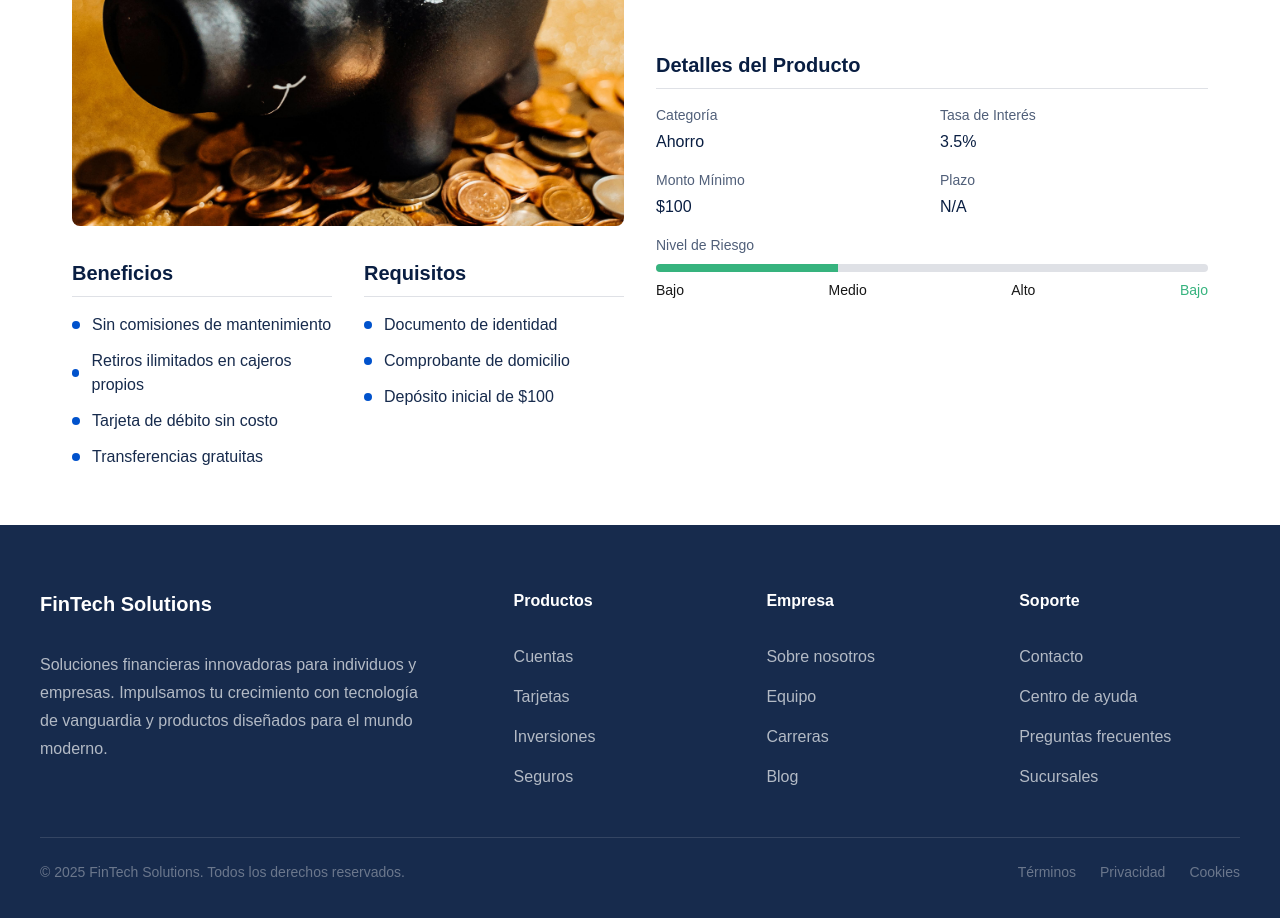
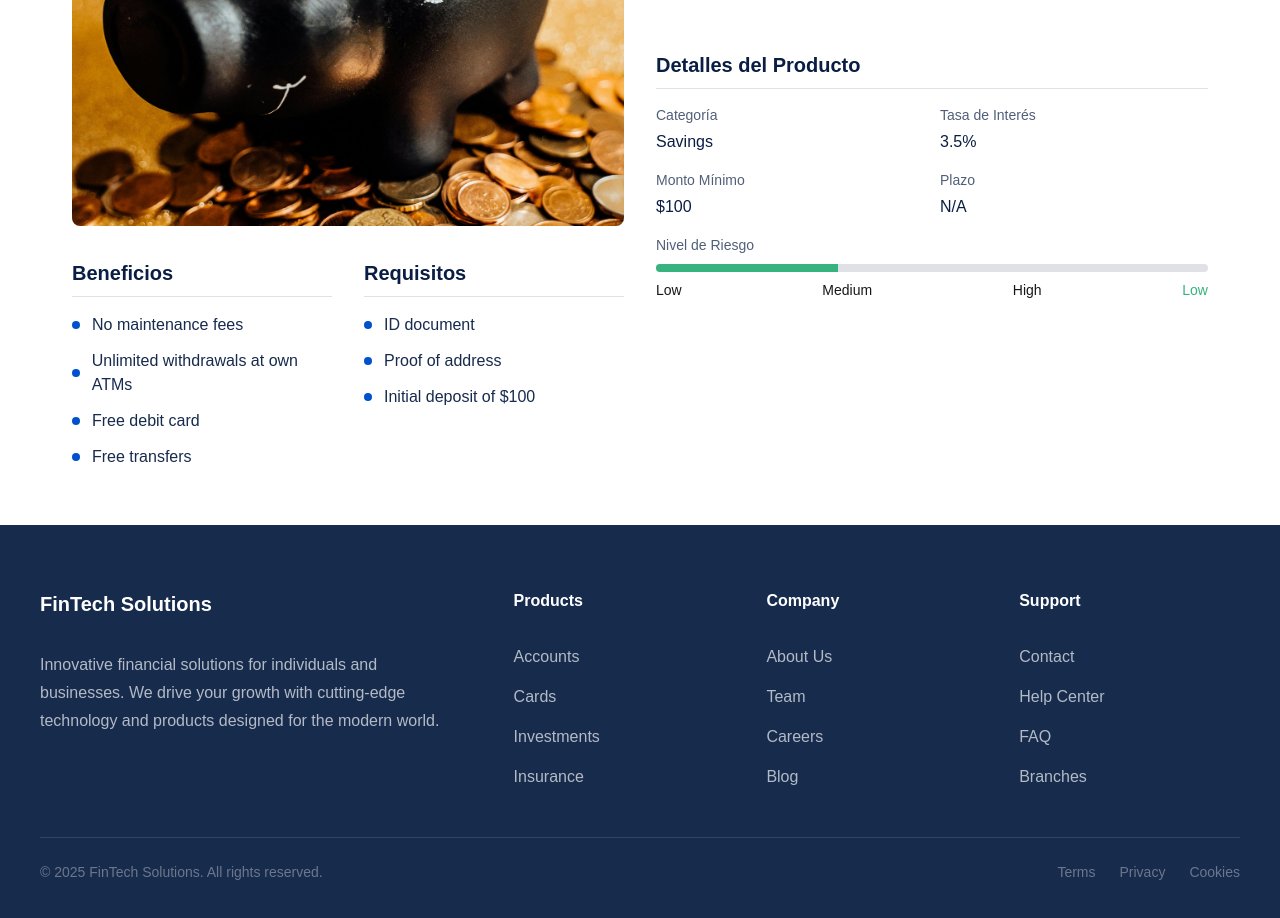
Before and after one commit to josephrojas21/finance-products, a Next.js app: page /product/1 in a window 1280 px wide. Shown: the part 340-1258 px from the top of the page. Built offline with nearby package versions, Linux system fonts and the light colour scheme.

Commit message:
Update application to English language, enhancing accessibility and user experience.

```diff
--- a/app/(general)/product/[id]/page.tsx
+++ b/app/(general)/product/[id]/page.tsx
@@ -259,10 +259,10 @@ export default function ProductDetail() {
       <PageContainer>
         <Main>
           <BackButton onClick={() => router.push('/')}>
-            &larr; Volver al catálogo
+            &larr; Back to home
           </BackButton>
-          <h1>Producto no encontrado</h1>
-          <p>Lo sentimos, el producto que estás buscando no existe.</p>
+          <h1>Product not found</h1>
+          <p>Sorry, the product you are looking for does not exist.</p>
         </Main>
         <Footer />
       </PageContainer>
@@ -273,7 +273,7 @@ export default function ProductDetail() {
     <PageContainer>
       <Main>
         <BackButton onClick={() => router.push('/')}>
-          &larr; Volver al catálogo
+          &larr; Back to home
         </BackButton>
 
         {product && (
@@ -361,12 +361,12 @@ export default function ProductDetail() {
                 <RiskContainer>
                   <RiskLabel>Nivel de Riesgo</RiskLabel>
                   <RiskBar>
-                    <RiskIndicator level={product.riskLevel} />
+                    <RiskIndicator level={product.riskLevel === 'Low' ? 'Bajo' : product.riskLevel === 'Medium' ? 'Medio' : 'Alto'} />
                   </RiskBar>
-                  <RiskDescription level={product.riskLevel}>
-                    <span>Bajo</span>
-                    <span>Medio</span>
-                    <span>Alto</span>
+                  <RiskDescription level={product.riskLevel === 'Low' ? 'Bajo' : product.riskLevel === 'Medium' ? 'Medio' : 'Alto'}>
+                    <span>Low</span>
+                    <span>Medium</span>
+                    <span>High</span>
                     <span>{product.riskLevel}</span>
                   </RiskDescription>
                 </RiskContainer>
--- a/app/components/HeroBackground.tsx
+++ b/app/components/HeroBackground.tsx
@@ -50,7 +50,7 @@ const HeroBackground: React.FC<HeroBackgroundProps> = ({ className }) => {
       <ImageContainer>
         <Image
           src="/images/background-app.jpg"
-          alt="Paisaje financiero"
+          alt="Financial landscape"
           fill
           priority
           style={{
--- a/app/components/features/ProductCard.tsx
+++ b/app/components/features/ProductCard.tsx
@@ -89,16 +89,16 @@ const DetailValue = styled.span`
 `;
 
 type RiskLevelProps = {
-  level: 'Bajo' | 'Medio' | 'Alto';
+  level: 'Low' | 'Medium' | 'High';
 };
 
-const getRiskColor = (level: 'Bajo' | 'Medio' | 'Alto', theme: Theme) => {
+const getRiskColor = (level: 'Low' | 'Medium' | 'High', theme: Theme) => {
   switch (level) {
-    case 'Bajo':
+    case 'Low':
       return theme.colors.success;
-    case 'Medio':
+    case 'Medium':
       return theme.colors.warning;
-    case 'Alto':
+    case 'High':
       return theme.colors.error;
     default:
       return theme.colors.neutral[500];
@@ -172,29 +172,29 @@ export const ProductCard: React.FC<ProductCardProps> = ({ product, className })
         <ProductDetails>
           {product.interestRate !== null && (
             <Detail>
-              <DetailLabel>Tasa de Interés</DetailLabel>
+              <DetailLabel>Interest Rate</DetailLabel>
               <DetailValue>{product.interestRate}%</DetailValue>
             </Detail>
           )}
 
           <Detail>
-            <DetailLabel>Categoría</DetailLabel>
+            <DetailLabel>Category</DetailLabel>
             <DetailValue>{product.category}</DetailValue>
           </Detail>
 
           <Detail>
-            <DetailLabel>Nivel de Riesgo</DetailLabel>
+            <DetailLabel>Risk Level</DetailLabel>
             <RiskLevel level={product.riskLevel}>{product.riskLevel}</RiskLevel>
           </Detail>
 
           <Detail>
-            <DetailLabel>Monto Mínimo</DetailLabel>
-            <DetailValue>${product.minAmount.toLocaleString('es-MX')}</DetailValue>
+            <DetailLabel>Minimum Amount</DetailLabel>
+            <DetailValue>${product.minAmount.toLocaleString('en-US')}</DetailValue>
           </Detail>
         </ProductDetails>
 
-        <ViewButton href={`/product/${product.id}`} aria-label={`Ver detalles de ${product.name}`}>
-          Ver Detalles
+        <ViewButton href={`/product/${product.id}`} aria-label={`View details of ${product.name}`}>
+          View Details
         </ViewButton>
       </CardContent>
     </Card>
--- a/app/components/layout/Footer.tsx
+++ b/app/components/layout/Footer.tsx
@@ -116,45 +116,45 @@ export const Footer: React.FC<FooterProps> = ({ className }) => {
         <Column>
           <Logo>FinTech Solutions</Logo>
           <Description>
-            Soluciones financieras innovadoras para individuos y empresas.
-            Impulsamos tu crecimiento con tecnología de vanguardia y productos
-            diseñados para el mundo moderno.
+            Innovative financial solutions for individuals and businesses.
+            We drive your growth with cutting-edge technology and products
+            designed for the modern world.
           </Description>
         </Column>
 
         <Column>
-          <ColumnTitle>Productos</ColumnTitle>
-          <FooterLink href="/#cuentas">Cuentas</FooterLink>
-          <FooterLink href="/#tarjetas">Tarjetas</FooterLink>
-          <FooterLink href="/#inversiones">Inversiones</FooterLink>
-          <FooterLink href="/#seguros">Seguros</FooterLink>
+          <ColumnTitle>Products</ColumnTitle>
+          <FooterLink href="/#cuentas">Accounts</FooterLink>
+          <FooterLink href="/#tarjetas">Cards</FooterLink>
+          <FooterLink href="/#inversiones">Investments</FooterLink>
+          <FooterLink href="/#seguros">Insurance</FooterLink>
         </Column>
 
         <Column>
-          <ColumnTitle>Empresa</ColumnTitle>
-          <FooterLink href="/#nosotros">Sobre nosotros</FooterLink>
-          <FooterLink href="/#equipo">Equipo</FooterLink>
-          <FooterLink href="/#carreras">Carreras</FooterLink>
+          <ColumnTitle>Company</ColumnTitle>
+          <FooterLink href="/#nosotros">About Us</FooterLink>
+          <FooterLink href="/#equipo">Team</FooterLink>
+          <FooterLink href="/#carreras">Careers</FooterLink>
           <FooterLink href="/#blog">Blog</FooterLink>
         </Column>
 
         <Column>
-          <ColumnTitle>Soporte</ColumnTitle>
-          <FooterLink href="/#contacto">Contacto</FooterLink>
-          <FooterLink href="/#ayuda">Centro de ayuda</FooterLink>
-          <FooterLink href="/#preguntas">Preguntas frecuentes</FooterLink>
-          <FooterLink href="/#sucursales">Sucursales</FooterLink>
+          <ColumnTitle>Support</ColumnTitle>
+          <FooterLink href="/#contacto">Contact</FooterLink>
+          <FooterLink href="/#ayuda">Help Center</FooterLink>
+          <FooterLink href="/#preguntas">FAQ</FooterLink>
+          <FooterLink href="/#sucursales">Branches</FooterLink>
         </Column>
       </FooterContent>
 
       <FooterBottom>
         <Copyright>
-          &copy; {currentYear} FinTech Solutions. Todos los derechos reservados.
+          &copy; {currentYear} FinTech Solutions. All rights reserved.
         </Copyright>
 
         <LegalLinks>
-          <LegalLink href="/terminos">Términos</LegalLink>
-          <LegalLink href="/privacidad">Privacidad</LegalLink>
+          <LegalLink href="/terminos">Terms</LegalLink>
+          <LegalLink href="/privacidad">Privacy</LegalLink>
           <LegalLink href="/cookies">Cookies</LegalLink>
         </LegalLinks>
       </FooterBottom>
--- a/app/data/products.ts
+++ b/app/data/products.ts
@@ -3,22 +3,22 @@ import { Product } from '../types/product';
 export const products: Product[] = [
   {
     id: '1',
-    name: 'Cuenta de Ahorro Plus',
-    type: 'Cuenta',
+    name: 'Plus Savings Account',
+    type: 'Account',
     interestRate: 3.5,
-    category: 'Ahorro',
-    riskLevel: 'Bajo',
-    description: 'Cuenta de ahorro con alta rentabilidad y disponibilidad inmediata de tus fondos.',
+    category: 'Savings',
+    riskLevel: 'Low',
+    description: 'Savings account with high profitability and immediate availability of your funds.',
     benefits: [
-      'Sin comisiones de mantenimiento',
-      'Retiros ilimitados en cajeros propios',
-      'Tarjeta de débito sin costo',
-      'Transferencias gratuitas'
+      'No maintenance fees',
+      'Unlimited withdrawals at own ATMs',
+      'Free debit card',
+      'Free transfers'
     ],
     requirements: [
-      'Documento de identidad',
-      'Comprobante de domicilio',
-      'Depósito inicial de $100'
+      'ID document',
+      'Proof of address',
+      'Initial deposit of $100'
     ],
     minAmount: 100,
     maxAmount: null,
@@ -27,22 +27,22 @@ export const products: Product[] = [
   },
   {
     id: '2',
-    name: 'Tarjeta de Crédito Platinum',
-    type: 'Tarjeta',
+    name: 'Platinum Credit Card',
+    type: 'Card',
     interestRate: 18.9,
-    category: 'Crédito',
-    riskLevel: 'Medio',
-    description: 'Tarjeta de crédito con beneficios exclusivos, acumulación de puntos y descuentos en establecimientos seleccionados.',
+    category: 'Credit',
+    riskLevel: 'Medium',
+    description: 'Credit card with exclusive benefits, point accumulation, and discounts at selected establishments.',
     benefits: [
-      'Acumulación de 2 puntos por cada $1 gastado',
-      'Seguro de viaje internacional',
-      'Acceso a salas VIP en aeropuertos',
-      'Descuentos en restaurantes'
+      'Earn 2 points for every $1 spent',
+      'International travel insurance',
+      'Access to VIP lounges at airports',
+      'Restaurant discounts'
     ],
     requirements: [
-      'Ingresos mínimos de $2,500 mensuales',
-      'Historial crediticio favorable',
-      'Antigüedad laboral mínima de 1 año'
+      'Minimum income of $2,500 per month',
+      'Favorable credit history',
+      'Minimum employment tenure of 1 year'
     ],
     minAmount: 1000,
     maxAmount: 25000,
@@ -51,94 +51,94 @@ export const products: Product[] = [
   },
   {
     id: '3',
-    name: 'Fondo de Inversión Estratégico',
-    type: 'Inversión',
+    name: 'Strategic Investment Fund',
+    type: 'Investment',
     interestRate: 8.2,
-    category: 'Inversión',
-    riskLevel: 'Alto',
-    description: 'Fondo diversificado con enfoque en mercados emergentes y sectores de alto crecimiento.',
+    category: 'Investment',
+    riskLevel: 'High',
+    description: 'Diversified fund focusing on emerging markets and high-growth sectors.',
     benefits: [
-      'Diversificación automática',
-      'Gestión profesional',
-      'Rendimientos competitivos',
-      'Reportes trimestrales detallados'
+      'Automatic diversification',
+      'Professional management',
+      'Competitive returns',
+      'Detailed quarterly reports'
     ],
     requirements: [
-      'Inversión mínima de $5,000',
-      'Plazo mínimo recomendado de 3 años',
-      'Completar perfil de inversionista'
+      'Minimum investment of $5,000',
+      'Recommended minimum term of 3 years',
+      'Complete investor profile'
     ],
     minAmount: 5000,
     maxAmount: null,
-    term: '3 años (recomendado)',
+    term: '3 years (recommended)',
     image: '/images/fondo-inversion.jpg'
   },
   {
     id: '4',
-    name: 'Préstamo Personal Flexible',
-    type: 'Préstamo',
+    name: 'Flexible Personal Loan',
+    type: 'Loan',
     interestRate: 12.5,
-    category: 'Crédito',
-    riskLevel: 'Medio',
-    description: 'Préstamo personal con condiciones flexibles para cualquier proyecto o necesidad financiera.',
+    category: 'Credit',
+    riskLevel: 'Medium',
+    description: 'Personal loan with flexible conditions for any project or financial need.',
     benefits: [
-      'Aprobación en 24 horas',
-      'Sin penalización por pago anticipado',
-      'Cuotas fijas mensuales',
-      'Plazo de hasta 60 meses'
+      'Approval within 24 hours',
+      'No penalty for early repayment',
+      'Fixed monthly installments',
+      'Terms up to 60 months'
     ],
     requirements: [
-      'Ingresos mínimos de $1,500 mensuales',
-      'Historial crediticio favorable',
-      'Antigüedad laboral mínima de 6 meses'
+      'Minimum income of $1,500 per month',
+      'Favorable credit history',
+      'Minimum employment tenure of 6 months'
     ],
     minAmount: 1000,
     maxAmount: 50000,
-    term: '12-60 meses',
+    term: '12-60 months',
     image: '/images/prestamo-personal.jpg'
   },
   {
     id: '5',
-    name: 'Seguro de Vida Integral',
-    type: 'Seguro',
+    name: 'Comprehensive Life Insurance',
+    type: 'Insurance',
     interestRate: null,
-    category: 'Protección',
-    riskLevel: 'Bajo',
-    description: 'Seguro de vida con coberturas adicionales para enfermedades graves y accidentes.',
+    category: 'Protection',
+    riskLevel: 'Low',
+    description: 'Life insurance with additional coverage for serious illnesses and accidents.',
     benefits: [
-      'Indemnización por fallecimiento',
-      'Cobertura por invalidez total y permanente',
-      'Asistencia funeraria',
-      'Anticipo por enfermedades graves'
+      'Death compensation',
+      'Coverage for total and permanent disability',
+      'Funeral assistance',
+      'Advance payment for serious illnesses'
     ],
     requirements: [
-      'Edad entre 18 y 65 años',
-      'Cuestionario médico simple',
-      'Documento de identidad'
+      'Age between 18 and 65 years',
+      'Simple medical questionnaire',
+      'ID document'
     ],
     minAmount: 500,
     maxAmount: 500000,
-    term: 'Anual (renovable)',
+    term: 'Annual (renewable)',
     image: '/images/seguro-vida.jpg'
   },
   {
     id: '6',
-    name: 'Cuenta Corriente Empresarial',
-    type: 'Cuenta',
+    name: 'Business Current Account',
+    type: 'Account',
     interestRate: 0.5,
-    category: 'Ahorro',
-    riskLevel: 'Bajo',
-    description: 'Cuenta diseñada para negocios con servicios especializados y atención prioritaria.',
+    category: 'Savings',
+    riskLevel: 'Low',
+    description: 'Account designed for businesses with specialized services and priority attention.',
     benefits: [
-      'Chequera sin costo',
-      'Banca en línea para empresas',
-      'Transferencias internacionales',
-      'Tarjetas adicionales para colaboradores'
+      'Free checkbook',
+      'Online banking for businesses',
+      'International transfers',
+      'Additional cards for collaborators'
     ],
     requirements: [
-      'Documentación legal de la empresa',
-      'Estados financieros recientes',
-      'Depósito inicial de $1,000'
+      'Legal company documentation',
+      'Recent financial statements',
+      'Initial deposit of $1,000'
     ],
     minAmount: 1000,
     maxAmount: null,
@@ -147,145 +147,145 @@ export const products: Product[] = [
   },
   {
     id: '7',
-    name: 'Hipoteca Casa Feliz',
-    type: 'Hipoteca',
+    name: 'Happy Home Mortgage',
+    type: 'Mortgage',
     interestRate: 7.8,
-    category: 'Crédito',
-    riskLevel: 'Medio',
-    description: 'Financiamiento para adquisición de vivienda con las mejores tasas del mercado.',
+    category: 'Credit',
+    riskLevel: 'Medium',
+    description: 'Housing acquisition financing with the best market rates.',
     benefits: [
-      'Financiamiento de hasta el 80% del valor de la propiedad',
-      'Plazos de hasta 20 años',
-      'Tasa fija durante los primeros 5 años',
-      'Sin penalización por pagos anticipados'
+      'Financing up to 80% of the property value',
+      'Terms up to 20 years',
+      'Fixed rate for the first 5 years',
+      'No penalty for early payments'
     ],
     requirements: [
-      'Ingresos mínimos de $2,500 mensuales',
-      'Historial crediticio favorable',
-      'Enganche mínimo del 20%',
-      'Propiedad en zonas aprobadas'
+      'Minimum income of $2,500 per month',
+      'Favorable credit history',
+      'Minimum down payment of 20%',
+      'Property in approved areas'
     ],
     minAmount: 50000,
     maxAmount: 500000,
-    term: 'Hasta 20 años',
+    term: 'Up to 20 years',
     image: '/images/hipoteca.jpg'
   },
   {
     id: '8',
-    name: 'Plan de Retiro Seguro',
-    type: 'Inversión',
+    name: 'Secure Retirement Plan',
+    type: 'Investment',
     interestRate: 6.5,
-    category: 'Inversión',
-    riskLevel: 'Medio',
-    description: 'Plan de ahorro para el retiro con ventajas fiscales y rentabilidad garantizada.',
+    category: 'Investment',
+    riskLevel: 'Medium',
+    description: 'Retirement savings plan with tax advantages and guaranteed returns.',
     benefits: [
-      'Deducción de impuestos',
-      'Rentabilidad garantizada',
-      'Aportaciones flexibles',
-      'Protección contra la inflación'
+      'Tax deduction',
+      'Guaranteed returns',
+      'Flexible contributions',
+      'Protection against inflation'
     ],
     requirements: [
-      'Edad entre 18 y 60 años',
-      'Aportación mínima mensual de $100',
-      'Documento de identidad'
+      'Age between 18 and 60 years',
+      'Minimum monthly contribution of $100',
+      'ID document'
     ],
     minAmount: 100,
     maxAmount: null,
-    term: 'Hasta la jubilación',
+    term: 'Until retirement',
     image: '/images/plan-retiroSeguro.jpg'
   },
   {
     id: '9',
-    name: 'Certificado de Depósito Premium',
-    type: 'Inversión',
+    name: 'Premium Certificate of Deposit',
+    type: 'Investment',
     interestRate: 5.2,
-    category: 'Inversión',
-    riskLevel: 'Bajo',
-    description: 'Inversión a plazo fijo con excelente rentabilidad y seguridad garantizada.',
+    category: 'Investment',
+    riskLevel: 'Low',
+    description: 'Fixed-term investment with excellent profitability and guaranteed security.',
     benefits: [
-      'Tasa de interés garantizada',
-      'Capital protegido',
-      'Posibilidad de renovación automática',
-      'Certificado transferible'
+      'Guaranteed interest rate',
+      'Protected capital',
+      'Possibility of automatic renewal',
+      'Transferable certificate'
     ],
     requirements: [
-      'Inversión mínima de $1,000',
-      'Mantener el dinero durante el plazo acordado',
-      'Cuenta para recibir intereses'
+      'Minimum investment of $1,000',
+      'Keep the money during the agreed term',
+      'Account to receive interest'
     ],
     minAmount: 1000,
     maxAmount: null,
-    term: '3, 6, 12 o 18 meses',
+    term: '3, 6, 12 or 18 months',
     image: '/images/certificado-deposito.jpg'
   },
   {
     id: '10',
-    name: 'Seguro de Auto Total',
-    type: 'Seguro',
+    name: 'Total Auto Insurance',
+    type: 'Insurance',
     interestRate: null,
-    category: 'Protección',
-    riskLevel: 'Bajo',
-    description: 'Seguro para vehículos con cobertura amplia y asistencia vial 24/7.',
+    category: 'Protection',
+    riskLevel: 'Low',
+    description: 'Vehicle insurance with comprehensive coverage and 24/7 roadside assistance.',
     benefits: [
-      'Cobertura por daños materiales',
-      'Responsabilidad civil',
-      'Robo total',
-      'Asistencia vial ilimitada'
+      'Material damage coverage',
+      'Civil liability',
+      'Total theft',
+      'Unlimited roadside assistance'
     ],
     requirements: [
-      'Vehículo con antigüedad menor a 10 años',
-      'Tarjeta de circulación vigente',
-      'Licencia de conducir del titular'
+      'Vehicle less than 10 years old',
+      'Valid vehicle registration',
+      'Driver\'s license of the owner'
     ],
     minAmount: 300,
     maxAmount: null,
-    term: 'Anual',
+    term: 'Annual',
     image: '/images/seguro-auto.jpg'
   },
   {
     id: '11',
-    name: 'Crédito PyME Crecimiento',
-    type: 'Préstamo',
+    name: 'SME Growth Credit',
+    type: 'Loan',
     interestRate: 10.8,
-    category: 'Crédito',
-    riskLevel: 'Alto',
-    description: 'Financiamiento especializado para pequeñas y medianas empresas en etapa de crecimiento.',
+    category: 'Credit',
+    riskLevel: 'High',
+    description: 'Specialized financing for small and medium enterprises in growth stage.',
     benefits: [
-      'Tasas preferenciales',
-      'Asesoría financiera especializada',
-      'Periodo de gracia de 3 meses',
-      'Sin garantía hipotecaria para montos menores'
+      'Preferential rates',
+      'Specialized financial advisory',
+      'Grace period of 3 months',
+      'No mortgage guarantee for smaller amounts'
     ],
     requirements: [
-      'Negocio con 2 años mínimo de operación',
-      'Estados financieros de los últimos 2 años',
-      'Plan de inversión',
-      'Buen historial crediticio'
+      'Business with minimum 2 years of operation',
+      'Financial statements from the last 2 years',
+      'Investment plan',
+      'Good credit history'
     ],
     minAmount: 25000,
     maxAmount: 200000,
-    term: '12-60 meses',
+    term: '12-60 months',
     image: '/images/credito-pyme.jpg'
   },
   {
     id: '12',
-    name: 'Inversión en Mercado Accionario',
-    type: 'Inversión',
+    name: 'Stock Market Investment',
+    type: 'Investment',
     interestRate: null,
-    category: 'Inversión',
-    riskLevel: 'Alto',
-    description: 'Plataforma para inversión directa en acciones nacionales e internacionales con comisiones competitivas.',
+    category: 'Investment',
+    riskLevel: 'High',
+    description: 'Platform for direct investment in national and international stocks with competitive commissions.',
     benefits: [
-      'Acceso a mercados globales',
-      'Plataforma de análisis técnico avanzado',
-      'Asesoría personalizada',
-      'Comisiones reducidas por volumen'
+      'Access to global markets',
+      'Advanced technical analysis platform',
+      'Personalized advisory',
+      'Reduced commissions by volume'
     ],
     requirements: [
-      'Inversión mínima de $10,000',
-      'Perfil de inversionista completado',
-      'Conocimientos básicos de mercados de valores',
-      'Tolerancia al riesgo alta'
+      'Minimum investment of $10,000',
+      'Completed investor profile',
+      'Basic knowledge of securities markets',
+      'High risk tolerance'
     ],
     minAmount: 10000,
     maxAmount: null,
@@ -304,6 +304,6 @@ export const getCategories = (): string[] => {
 };
 
 export const getProductsByCategory = (category: string): Product[] => {
-  if (category === 'Todos') return products;
+  if (category === 'All') return products;
   return products.filter(product => product.category === category);
 };
--- a/app/layout.tsx
+++ b/app/layout.tsx
@@ -16,8 +16,8 @@ const geistMono = Geist_Mono({
 });
 
 export const metadata: Metadata = {
-  title: "FinTech Solutions - Productos Financieros",
-  description: "Descubre nuestra gama de productos financieros diseñados para tu bienestar económico",
+  title: "FinTech Solutions - Financial Products",
+  description: "Discover our range of financial products designed for your economic well-being",
 };
 
 export default function RootLayout({
@@ -26,7 +26,7 @@ export default function RootLayout({
   children: React.ReactNode;
 }>) {
   return (
-    <html lang="es">
+    <html lang="en">
       <body
         className={`${geistSans.variable} ${geistMono.variable} antialiased`}
       >
--- a/app/types/product.ts
+++ b/app/types/product.ts
@@ -4,7 +4,7 @@ export interface Product {
   type: string;
   interestRate: number | null;
   category: string;
-  riskLevel: 'Bajo' | 'Medio' | 'Alto';
+  riskLevel: 'Low' | 'Medium' | 'High';
   description: string;
   benefits: string[];
   requirements: string[];
```
Also changed, not shown: app/components/CategoryFilter.tsx (+6 -6 lines), app/components/layout/Header.tsx (+5 -5 lines), app/page.tsx (+6 -6 lines), 1 other file (tests, documents, lock files or other folders).
